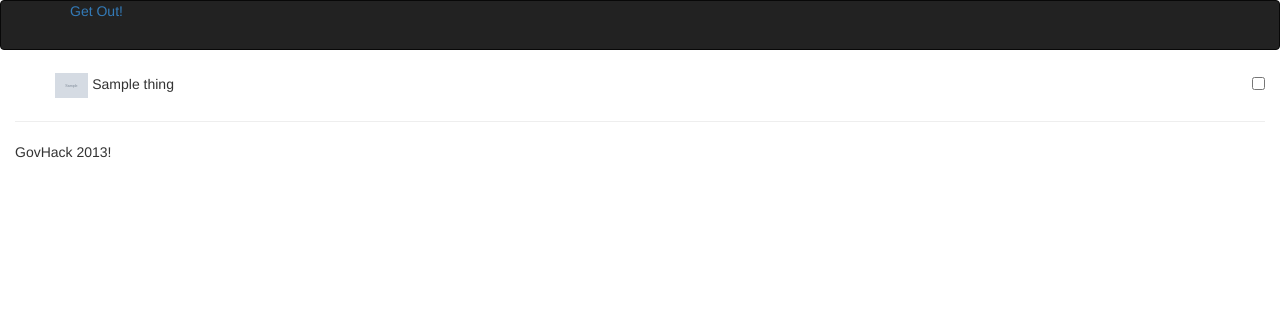
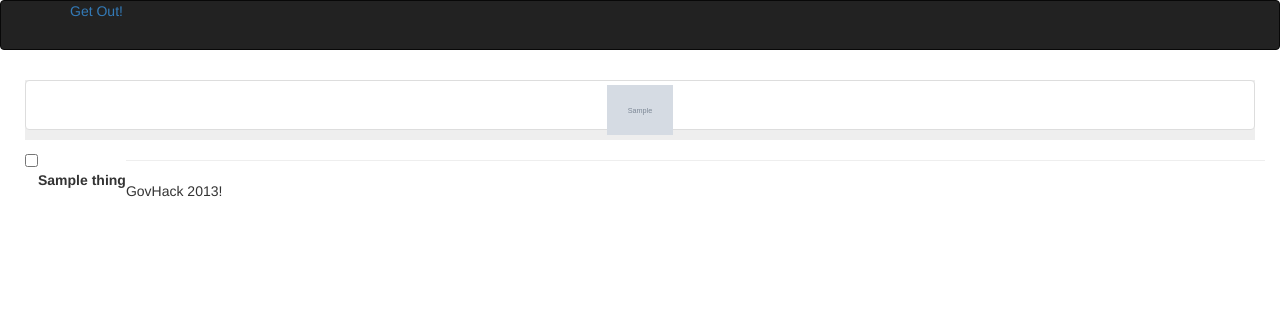
Before and after one commit to Get-out/getout, a Django app: template get_out/templates/list.html in a window 1280 px wide. Shown: the top 310 px of the page. Run offline with Django 3.2, Linux system fonts and the light colour scheme; the template is opened without the code that fills it: most values are stand-ins (such as "Sample title", 1, 10 or a date in 2020); grey boxes marked "Sample" are stand-in pictures; some libraries are stand-ins or nearby versions.

Commit message:
better css and html?

```diff
--- a/get_out/static/css/site.css
+++ b/get_out/static/css/site.css
@@ -1,15 +1,19 @@
-ul.nolist
-{
-	list-style-type: none;
-	margin: 0;
+.chunky {
+	min-height: 60px;
+	line-height: 60px;
+	max-height: 60px;
+	margin: 10px;
 }
 
-ul.nolist input.right
-{
-	float:right;
+.show-grid {
+	background-color: #eee;
 }
 
-li.chunky
-{
-	padding: 3px 0;
+.show-grid:hover {
+	background-color: #ddd;
 }
+
+.thingimg {
+	max-height: 50px;
+	min-height: 50px;
+}
--- a/get_out/templates/list.html
+++ b/get_out/templates/list.html
@@ -1,27 +1,29 @@
 {% extends "templates/base.html" %}
 {% block body %}
+  {% for x in things %}
+  <div class="row-fluid show-grid chunky">
+    <div class="span1">
+      <a class="thumbnail thingimg" href="#" onclick="$(this).parent().parent().next().children('.description').toggle(); return false;">
+        <img src="{{ x.image }}" class="thingimg"></img>
+      </a>
+    </div>
+    <div class="span11">
+      <input id='img{{forloop.counter}}' type="checkbox" style="float:left">
+      <label for='img{{forloop.counter}}' style="float:left">{{x.common_name}}</label>
+    </div>
+  </div>
   <div class="row-fluid">
-	<ul class="nolist">
-	{% for x in things %}
-		{% block item %}
-		<li class="chunky">
-			<a href="#" onclick="$(this).parent().children('.description').toggle(); return false;">
-				<img src="{{ x.image }}" style="height: 25px;"></img>
-			</a>
-			{{ x.common_name }}
-			<input type="checkbox" class="right">
-			<div class="well description" style="display: none;">
-				<div>
+    <div class="span12 well description" style="display: none;">
+      <div class="span9">
       {{ x.description }}
       </div>
+      <div class="span3">
         <img src="{{ x.image }}"></img>
+      </div>
       <div style="clear:both;"></div>
     </div>
-		</li>
-		{% endblock %}
+  </div>
   {% empty %}
   <p>Sorry, no animals for this area!</p>
   {% endfor %}
-	</ul>
-	</div>
 {% endblock %}
```
Lines whose indentation alone changed are shown as unchanged.
